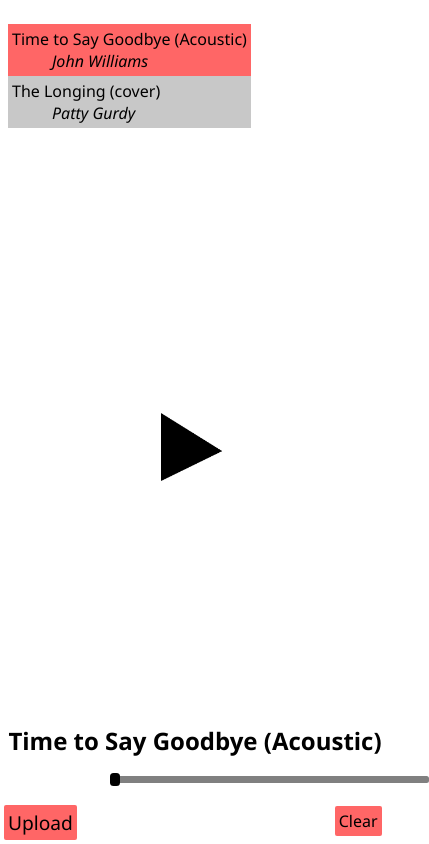
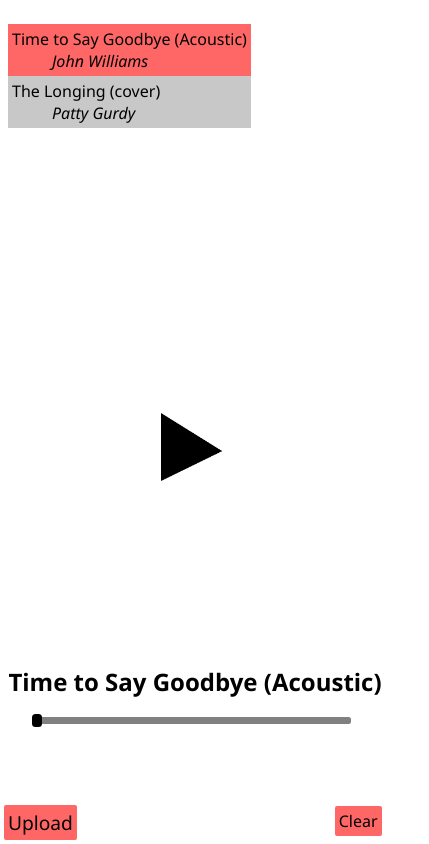
Before and after one commit to Redfluffydragon/music-player, a plain HTML site: page index.html in a window 390 px wide. Shown: the whole page, 429 px wide, since content can reach past the window. Drawn offline with Linux system fonts and the light colour scheme.

Commit message:
More mobile layout

```diff
--- a/main.css
+++ b/main.css
@@ -36,7 +36,7 @@ audio {
   text-align: center;
   align-content: center;
   position: absolute;
-  bottom: 8vh;
+  bottom: 15vh;
 }
 
 #trackTime {
@@ -176,8 +176,8 @@ dt {
 }
 
 @media screen and (max-width: 520px) {
-  #centersong {bottom: 15vh;}
-  #trackTime {width: 80vw;}
+  #centersong {bottom: 20vh;}
+  #trackTime {width: 80vw; left: 10vw;}
 }
 
 .none {
```
